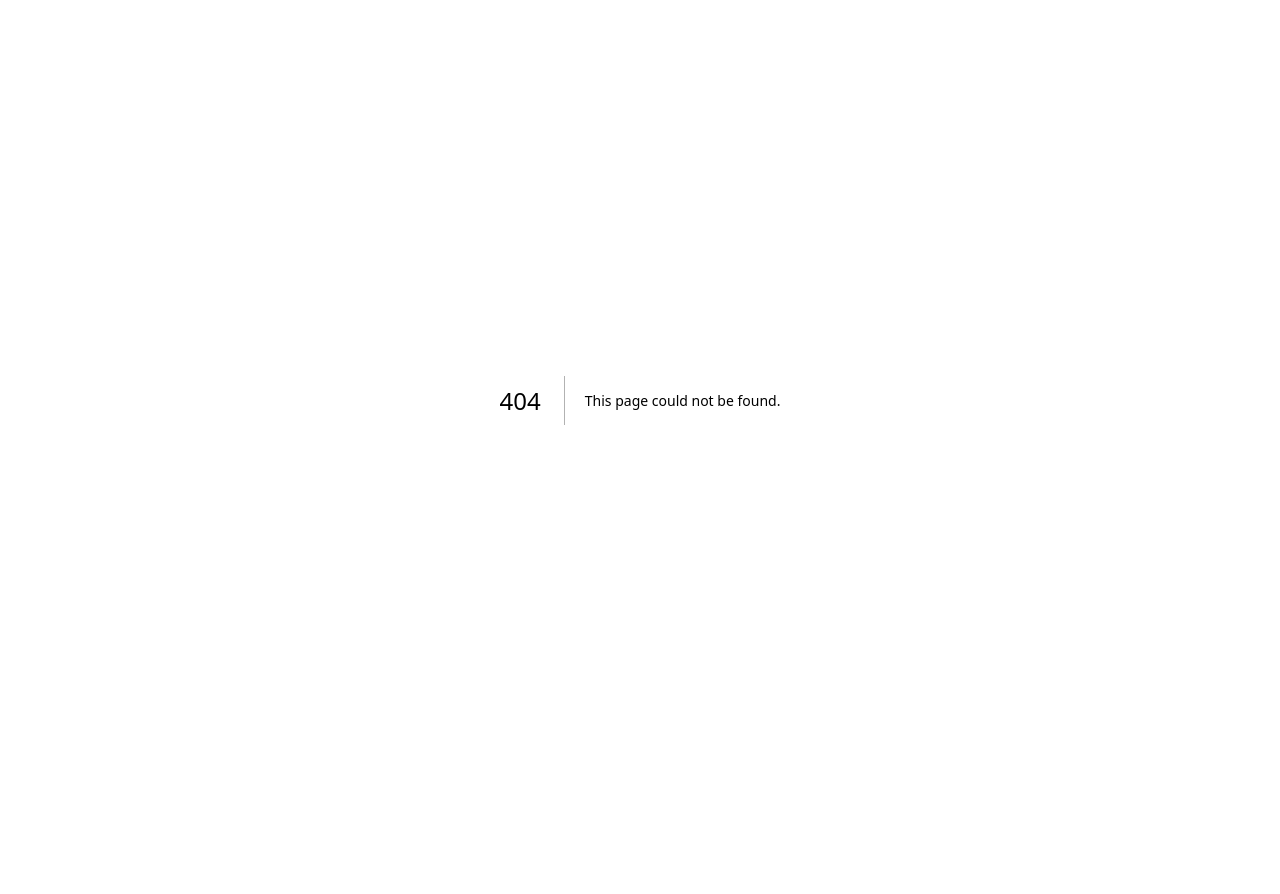
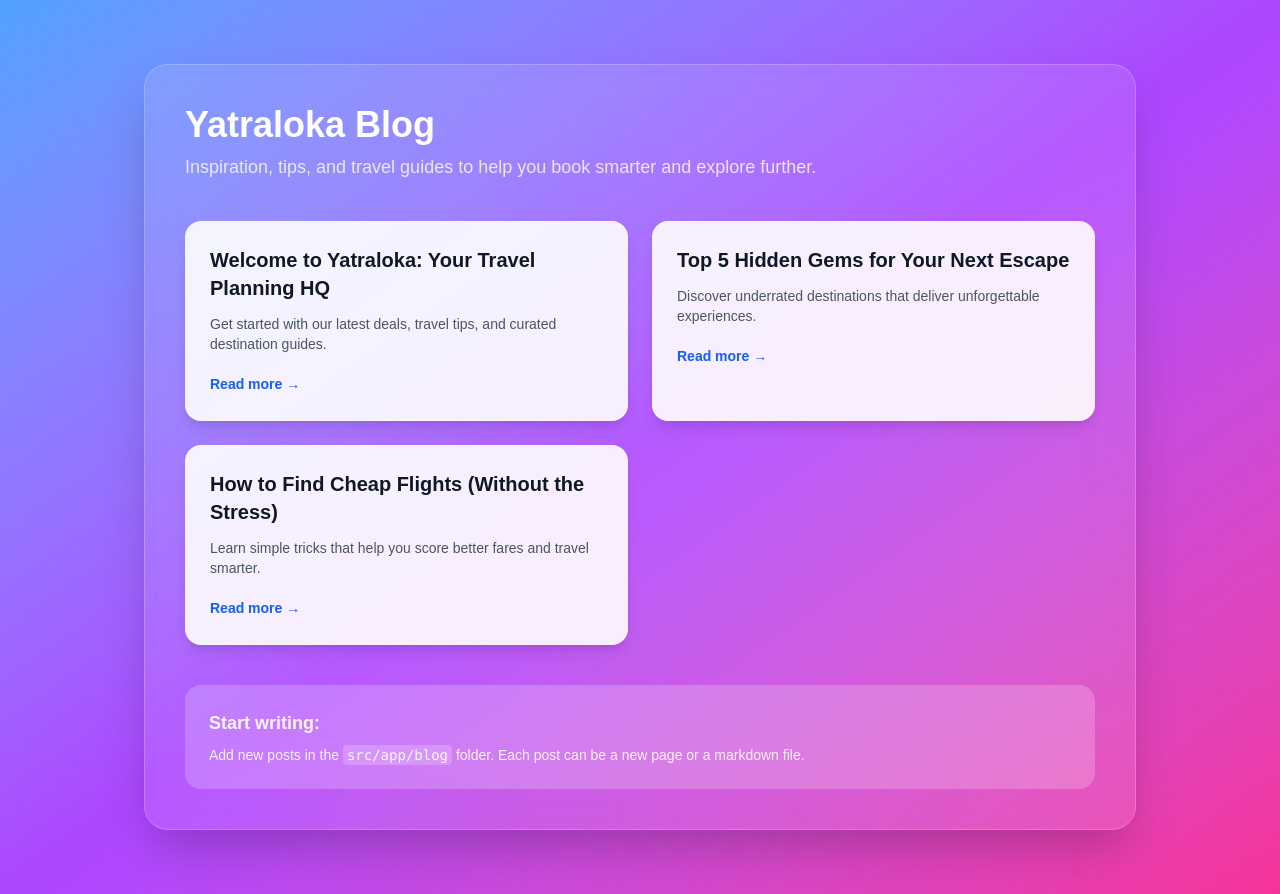
Before and after one commit to Subroh75/Yatraloka, a Next.js app: page /blog in a window 1280 px wide. Before the commit this address had no page. Before the commit the page ends 800 px from the top, so only its background shows below. Built offline with nearby package versions, Linux system fonts and the light colour scheme.

Commit message:
Add SEO Ghostwriter & Creative Director roles + basic blog page

```diff
--- /dev/null
+++ b/src/app/blog/page.tsx
@@ -0,0 +1,70 @@
+'use client';
+
+import Link from 'next/link';
+
+export default function BlogPage() {
+  const posts = [
+    {
+      id: 'welcome-to-yatraloka',
+      title: 'Welcome to Yatraloka: Your Travel Planning HQ',
+      excerpt:
+        'Get started with our latest deals, travel tips, and curated destination guides.',
+    },
+    {
+      id: 'top-5-hidden-gems',
+      title: 'Top 5 Hidden Gems for Your Next Escape',
+      excerpt:
+        'Discover underrated destinations that deliver unforgettable experiences.',
+    },
+    {
+      id: 'how-to-find-cheap-flights',
+      title: 'How to Find Cheap Flights (Without the Stress)',
+      excerpt:
+        'Learn simple tricks that help you score better fares and travel smarter.',
+    },
+  ];
+
+  return (
+    <div className="min-h-screen bg-gradient-to-br from-blue-400 via-purple-500 to-pink-500 py-16">
+      <div className="mx-auto w-full max-w-5xl px-4">
+        <div className="rounded-3xl bg-white/10 p-10 backdrop-blur-xl border border-white/20 shadow-2xl">
+          <h1 className="text-4xl font-bold text-white">Yatraloka Blog</h1>
+          <p className="mt-2 max-w-2xl text-lg text-white/80">
+            Inspiration, tips, and travel guides to help you book smarter and explore
+            further.
+          </p>
+
+          <div className="mt-10 grid gap-6 md:grid-cols-2">
+            {posts.map((post) => (
+              <article
+                key={post.id}
+                className="rounded-2xl bg-white/90 p-6 shadow-lg border border-white/20 transition hover:-translate-y-1 hover:shadow-2xl"
+              >
+                <h2 className="text-xl font-semibold text-gray-900">
+                  {post.title}
+                </h2>
+                <p className="mt-3 text-sm text-gray-600">{post.excerpt}</p>
+                <Link
+                  href={`#${post.id}`}
+                  className="mt-5 inline-flex items-center gap-2 text-sm font-semibold text-blue-600 hover:text-blue-800"
+                >
+                  Read more →
+                </Link>
+              </article>
+            ))}
+          </div>
+
+          <div className="mt-10 rounded-2xl bg-white/20 p-6 text-white/90">
+            <h3 className="text-lg font-semibold">Start writing:</h3>
+            <p className="mt-2 text-sm">
+              Add new posts in the <code className="rounded bg-white/20 px-1 py-0.5">
+                src/app/blog
+              </code>{' '}
+              folder. Each post can be a new page or a markdown file.
+            </p>
+          </div>
+        </div>
+      </div>
+    </div>
+  );
+}
```
Also changed, not shown: 1 other file (tests, documents, lock files or other folders).
